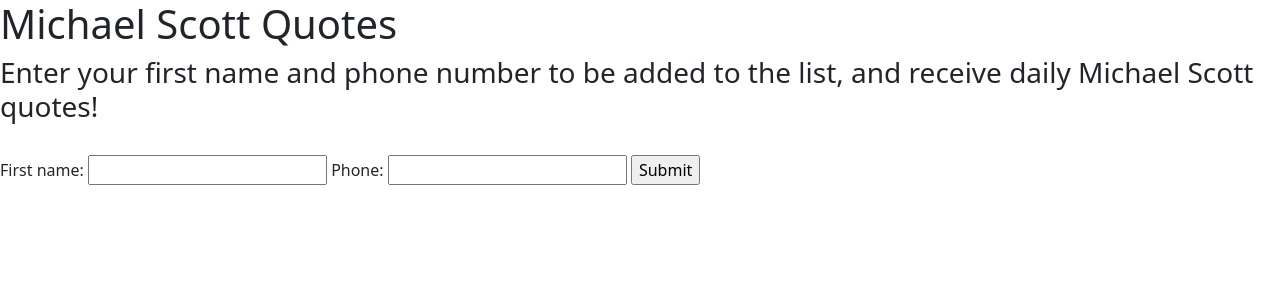
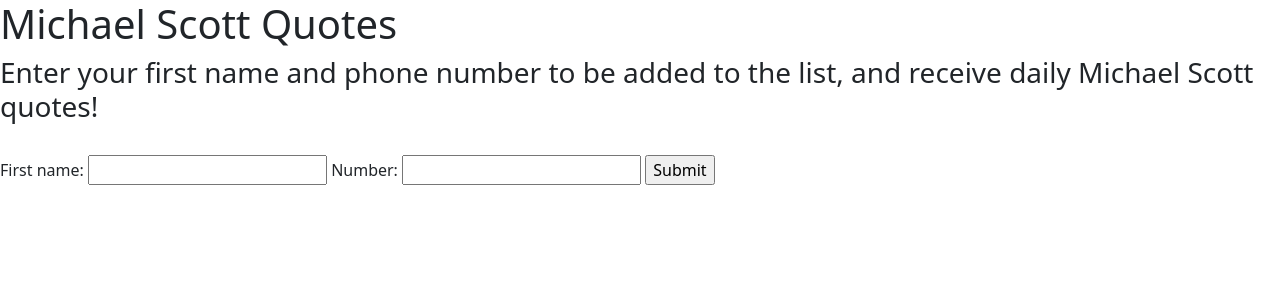
Before and after one commit to easyzer0/MichaelScottBot, a Django app: page / in a window 1280 px wide. Shown: the top 300 px of the page. Run offline with Django 4.2, Linux system fonts and the light colour scheme; some libraries are stand-ins or nearby versions.

Commit message:
Updated models, forms, index template and views

```diff
--- a/base/forms.py
+++ b/base/forms.py
@@ -4,4 +4,4 @@ from .models import Member
 class MemberForm(ModelForm):
     class Meta:
         model = Member
-        fields = ('first_name', 'phone')
+        fields = ('first_name', 'number')
--- a/base/models.py
+++ b/base/models.py
@@ -6,5 +6,5 @@ class Member(models.Model):
     user = models.ForeignKey(
     User, on_delete=models.CASCADE, null=True, blank=True)
     first_name = models.CharField(null=True, blank=True, max_length=200)
-    phone = PhoneNumberField(null=False, blank=False, unique=True)
+    number = PhoneNumberField(null=False, blank=False, unique=True)
     created = models.DateTimeField(auto_now_add=True)
--- a/base/templates/base/index.html
+++ b/base/templates/base/index.html
@@ -15,6 +15,13 @@
         {{ form }}
         <input type="submit">
     </form>
+    {% if messages %}
+    <ul class="messages">
+        {% for message in messages %}
+        <li  {% if message.tags %} class=" {{ message.tags }} " {% endif %}> {{ message }} </li>
+        {% endfor %}
+    </ul>
+    {% endif %}
     <script src="https://code.jquery.com/jquery.js"></script>
     <script src="js/bootstrap.min.js"></script>
   </body>
--- a/base/views.py
+++ b/base/views.py
@@ -1,5 +1,6 @@
 from django.shortcuts import render
 from .forms import MemberForm
+from django.contrib import messages
 
 def index(request):
     form = MemberForm()
@@ -7,6 +8,7 @@ def index(request):
         print(request.POST)
         form = MemberForm(request.POST)
         if form.is_valid():
+            messages.success(request, 'Phone number successfully added!')
             form.save()
     context = {'form':form}
     return render(request, 'base/index.html', context)
```
Also changed, not shown: base/migrations/0003_rename_phone_member_number.py (added).
